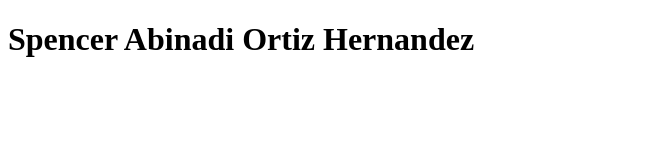
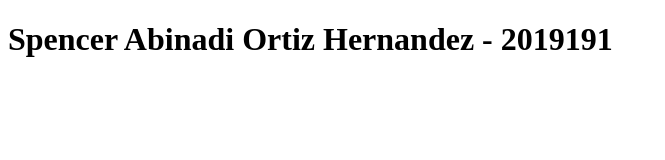
Before and after one commit to sortiz2019191/IN5BV, a plain HTML site: page index.html in a window 1280 px wide. Shown: the whole page, without its empty margins (0-665 px from the left). Drawn offline with Linux system fonts and the light colour scheme.

Commit message:
Se agrego el numero de carne del estudiante

```diff
--- a/index.html
+++ b/index.html
@@ -6,6 +6,6 @@
     <title>Primer Proyecto HTML</title>
 </head>
 <body>
-    <h1>Spencer Abinadi Ortiz Hernandez</h1>
+    <h1>Spencer Abinadi Ortiz Hernandez - 2019191</h1>
 </body>
 </html>
```
